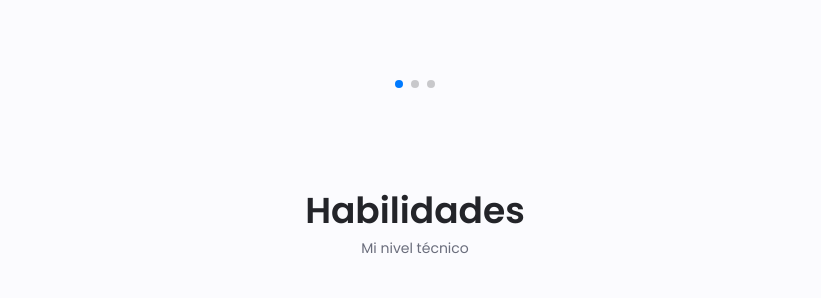
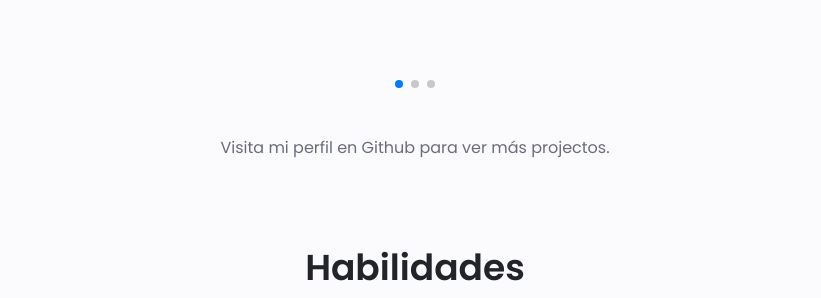
Before and after one commit to zeped418/Portfolio, a plain HTML site: page index.html in a window 1280 px wide. Shown: the part 2040-2338 px from the top of the page, without its empty margins (225-1046 px from the left). Drawn offline with nearby package versions, Linux system fonts and the light colour scheme.

Commit message:
Anexa invitación a github

```diff
--- a/css/style.css
+++ b/css/style.css
@@ -708,6 +708,11 @@ img {
     margin-bottom: var(--mb-0-75);
 }
 
+.portfolio__paragraph{
+    margin-top: 2rem;
+    text-align: center;
+}
+
 .portfolio__button:hover .button__icon {
     transform: translateX(0.25rem);
 }
--- a/index.html
+++ b/index.html
@@ -262,7 +262,8 @@
                 </div>
                 <div class="swiper-pagination"></div>
             </div>
-            </div>
+
+            <p class="portfolio__paragraph">Visita mi perfil en Github para ver más projectos.</p>
         </section>
 
         <!-- =============SKILLS============= -->
```
Also changed, not shown: index_en.html (+3 -1 lines).
